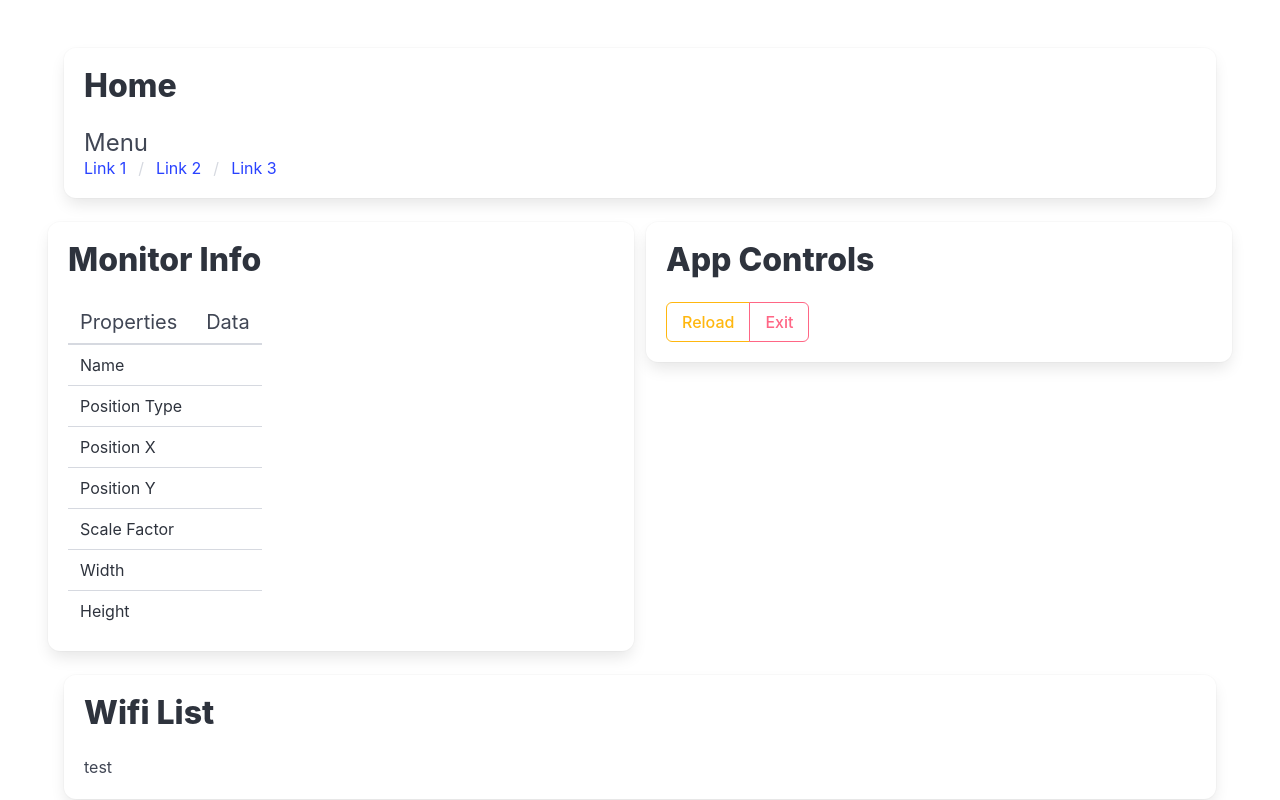
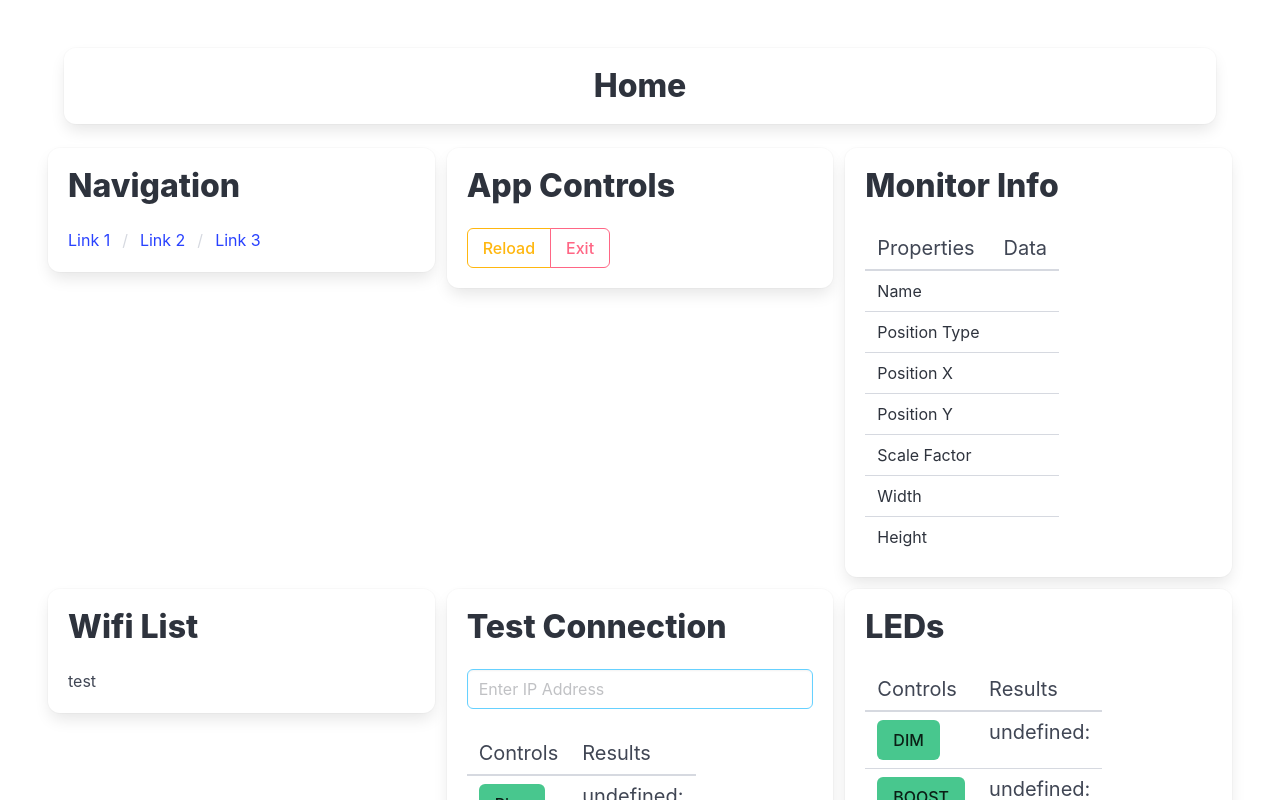
Before and after one commit to gabe-lepo/tauri-test, a React (Vite) app: page / in a window 1280 px wide. Shown: the top 800 px of the page. Built offline with nearby package versions, Linux system fonts and the light colour scheme.

Commit message:
Moved navigation to its own component, use smart grid cells for component display

```diff
--- /dev/null
+++ b/src/components/NavMenu.tsx
@@ -0,0 +1,20 @@
+import "bulma";
+
+function NavMenu() {
+
+
+   return(
+      <div className="block container box">
+         <p className="title">Navigation</p>
+         <nav className="breadcrumb" aria-label="breadcrumbs">
+            <ul>
+               <li><a href="#">Link 1</a></li>
+               <li><a href="#">Link 2</a></li>
+               <li><a href="#">Link 3</a></li>
+            </ul>
+         </nav>
+      </div>
+   );
+}
+
+export default NavMenu;
--- a/src/pages/Home.tsx
+++ b/src/pages/Home.tsx
@@ -5,33 +5,34 @@ import PingConnection from "../components/PingConnection";
 import WifiList from "../components/WifiList";
 import MonitorInfo from "../components/MonitorInfo";
 import AppControls from "../components/AppControls";
+import NavMenu from "../components/NavMenu";
 
 function Home() {
    return(
       <section className="section">
-         <div className="block container box">
-            <p className="title is-spaced">Home</p>
-            <span className="subtitle is-4">Menu</span>
-            <nav className="breadcrumb" aria-label="breadcrumbs">
-               <ul className="subtitle is-6">
-                  <li><a href="#">Link 1</a></li>
-                  <li><a href="#">Link 2</a></li>
-                  <li><a href="#">Link 3</a></li>
-               </ul>
-            </nav>
+         <div className="block container box has-text-centered">
+            <p className="title">Home</p>
          </div>
-
-         <div className="grid">
+         <div className="grid is-col-min-12">
+            <div className="cell">
+               <NavMenu />
+            </div>
+            <div className="cell">
+               <AppControls />
+            </div>
             <div className="cell">
                <MonitorInfo />
             </div>
             <div className="cell">
-               <AppControls />
+               <WifiList />
+            </div>
+            <div className="cell">
+               <PingConnection />
+            </div>
+            <div className="cell">
+               <LightControls />
             </div>
          </div>
-         <WifiList />
-         <PingConnection />
-         <LightControls />
       </section>
    );
 }
```
